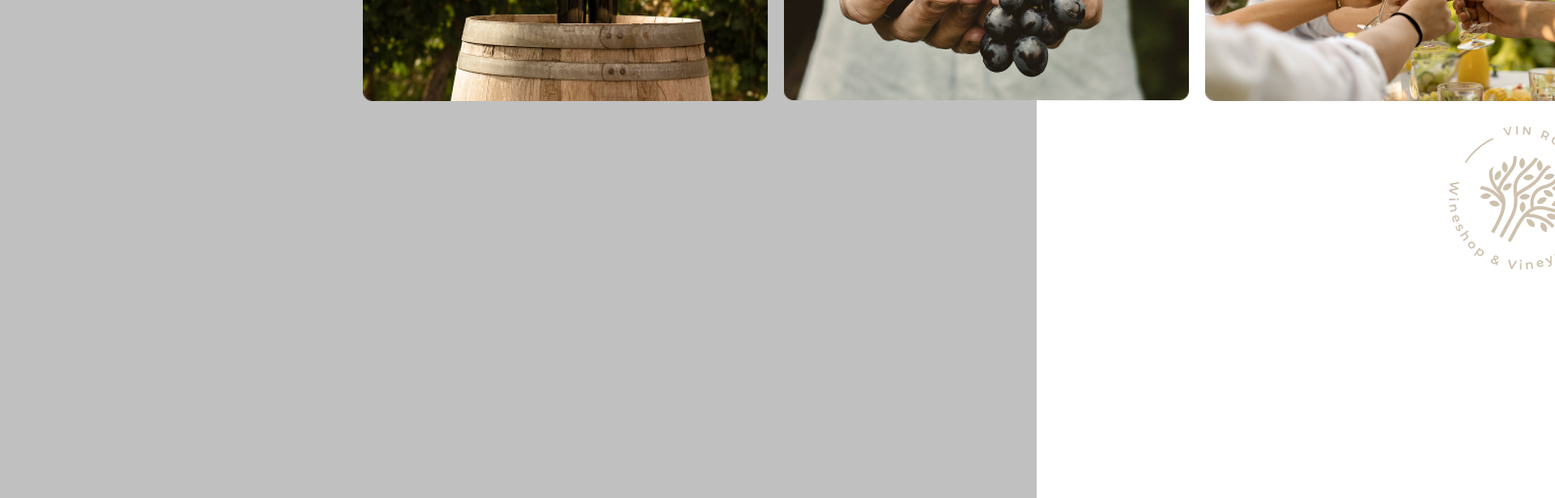
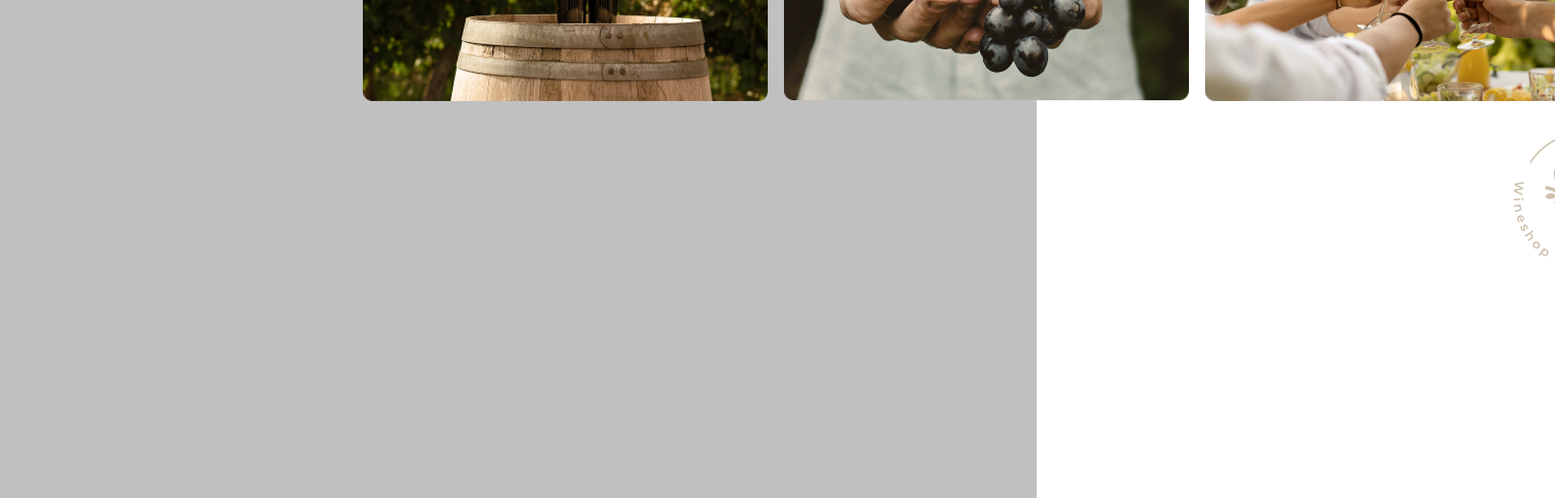
Before and after one commit to gabrieljcoutinho/Projeto-Loja-de-Vinho, a React (Create React App) app: page / in a window 1280 px wide. Shown: the part 6780-7396 px from the top of the page at 81% size, 1920 px wide, since content can reach past the window. Built offline with nearby package versions, Linux system fonts and the light colour scheme.

Commit message:
movimetnacao selo

```diff
--- a/src/css/naturalAroma.css
+++ b/src/css/naturalAroma.css
@@ -40,6 +40,6 @@
 }
 
 .imgSeloMovimentacao{
-  padding-left: 110rem;
+  padding-left: 115rem;
 transform: translate(0px, -50px);
 }
```
